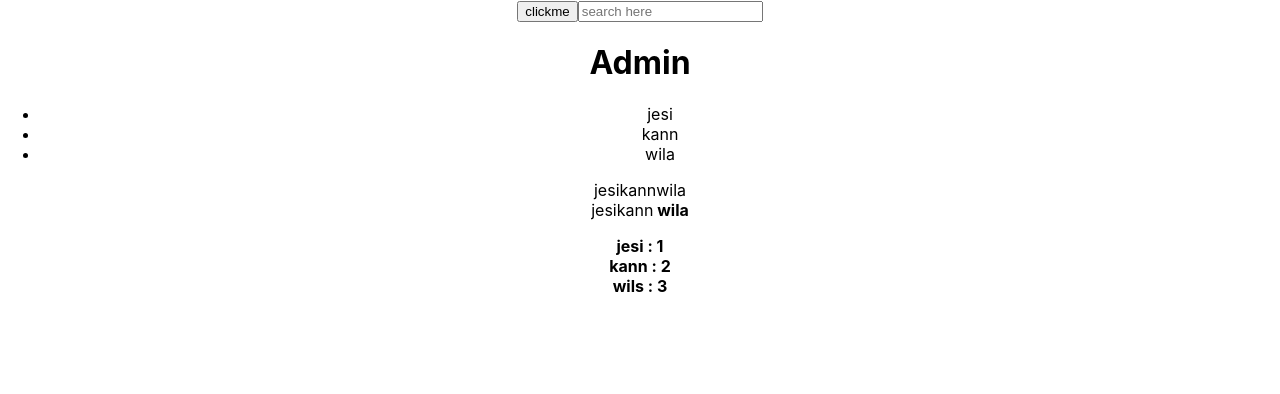
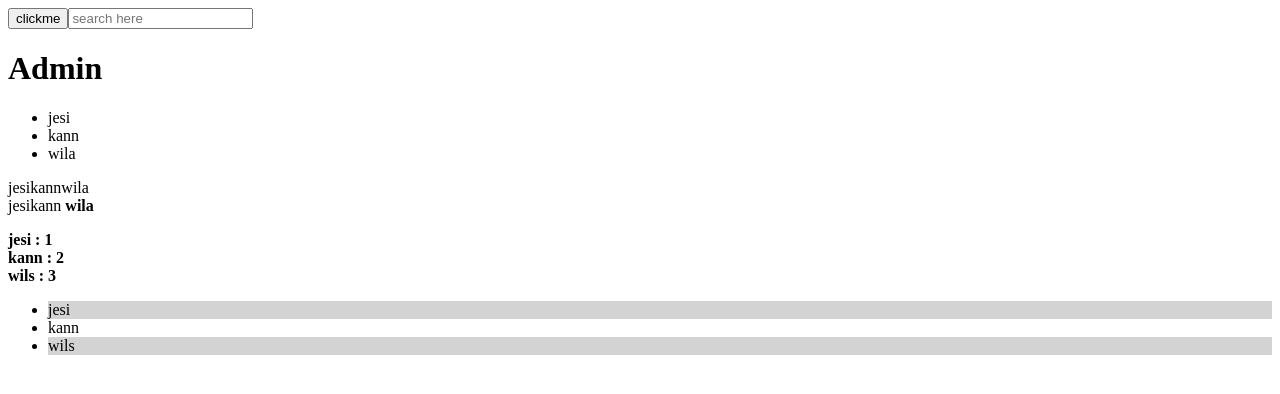
Before and after one commit to Jesinthwilson04/reactrecap, a React (Create React App) app: page / in a window 1280 px wide. Shown: the top 394 px of the page. Built offline with nearby package versions, Linux system fonts and the light colour scheme.

Commit message:
additional list by conditions css

```diff
--- a/src/App.css
+++ b/src/App.css
@@ -1,4 +1,4 @@
-.App {
+/* .App {
   text-align: center;
 }
 
@@ -35,4 +35,4 @@
   to {
     transform: rotate(360deg);
   }
-}
+} */
--- a/src/App.js
+++ b/src/App.js
@@ -1,3 +1,4 @@
+import React from 'react';
 import './App.css';
 //condtional rendering
 function ConditionalRender(){
@@ -41,7 +42,7 @@ function List(){
     <p>
       {names.map((name)=> name)}
       <br></br>
-      {names.map((name,index)=> index===2 ? <strong> {name} </strong> : <>{name}</>)}
+      {names.map((name,index)=> index===2 ? <strong key={index}> {name} </strong> : <React.Fragment key={index}>{name}</React.Fragment>)}
     </p>
     </>
 
@@ -60,14 +61,29 @@ function NameRoll(){
     <p>
       {
         students.map((student)=>{
-          return (<> <strong>{student.name} : {student.rollno}</strong><br></br></>)
+          return (<React.Fragment key={student.rollno}> <strong key={student.rollno}>{student.name} : {student.rollno}</strong><br></br></React.Fragment>)
         })
       }
     </p>
     </>
   )
 }
+//conditional css
+function ListItems(){
+  const list=['jesi','kann','wils'];
+  return(
+    <ul>
+      {
+        list.map((item,index)=>{
+          return <li key={index} style={{backgroundColor:index%2===0 ? 'lightgray' : 'white'}}> {item}</li>
+        })
+      }
+    </ul>
+  )
+}
 
+
+//main component
 function App() {
   return (
     <div className="App">
@@ -76,6 +92,7 @@ function App() {
       <ConditionalRender/>
       <List/>
       <NameRoll/>
+      <ListItems/>
     </div>
   );
 }
--- a/src/index.css
+++ b/src/index.css
@@ -1,4 +1,4 @@
-body {
+/* body {
   margin: 0;
   font-family: -apple-system, BlinkMacSystemFont, 'Segoe UI', 'Roboto', 'Oxygen',
     'Ubuntu', 'Cantarell', 'Fira Sans', 'Droid Sans', 'Helvetica Neue',
@@ -9,5 +9,4 @@ body {
 
 code {
   font-family: source-code-pro, Menlo, Monaco, Consolas, 'Courier New',
-    monospace;
-}
+    /* monospace; */
```
